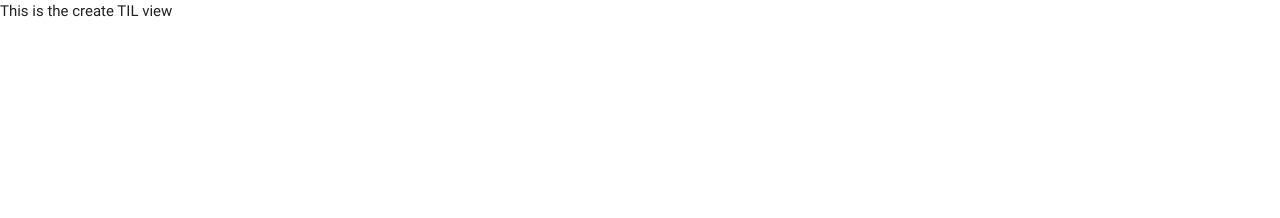
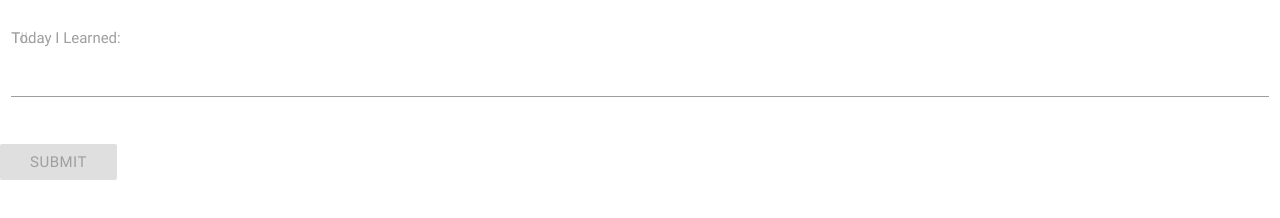
Before and after one commit to nss-alumni/hackathon1-team09, a website: page index.html at #!/create in a window 1280 px wide. Drawn offline with nearby package versions, Linux system fonts and the light colour scheme; some packages are replaced by stand-ins of ours.

Commit message:
stub out method for posting TIL form

```diff
--- a/app/createController.js
+++ b/app/createController.js
@@ -1,9 +1,21 @@
 ;(function () {
-  const CreateController = function () {
+  const CreateController = function ($http, $location) {
     const vm = this
 
-
-    vm.message = "This is the create TIL view"
+    vm.submit = () => {
+      const postData = {
+        text: vm.tilText,
+        userId: ''
+      }
+      $location.path('/list')
+      /*
+      $http.post('', postData).then(success => {
+        $location.path('/list')
+      }, error => {
+        // handle error
+      })
+      */
+    }
   }
 
   angular.module('til-app').controller('CreateController', CreateController)
--- a/templates/createView.html
+++ b/templates/createView.html
@@ -1 +1,17 @@
-{{createCtrl.message}}
+<form class="col s12" name="tilForm">
+  <section class="row">
+    <section class="input-field col s12">
+      <label for="til-text">Today I Learned:</label>
+      <textarea id="til-text"
+                placeholder="TIL..."
+                class="materialize-textarea"
+                ng-model="createCtrl.tilText"
+                maxlength="500"></textarea>
+    </section>
+  </section>
+  <a class="waves-effect waves-light btn"
+     ng-disabled="!tilForm.$valid || !createCtrl.tilText"
+     ng-click="createCtrl.submit()">
+    Submit
+  </a>
+</form>
```
